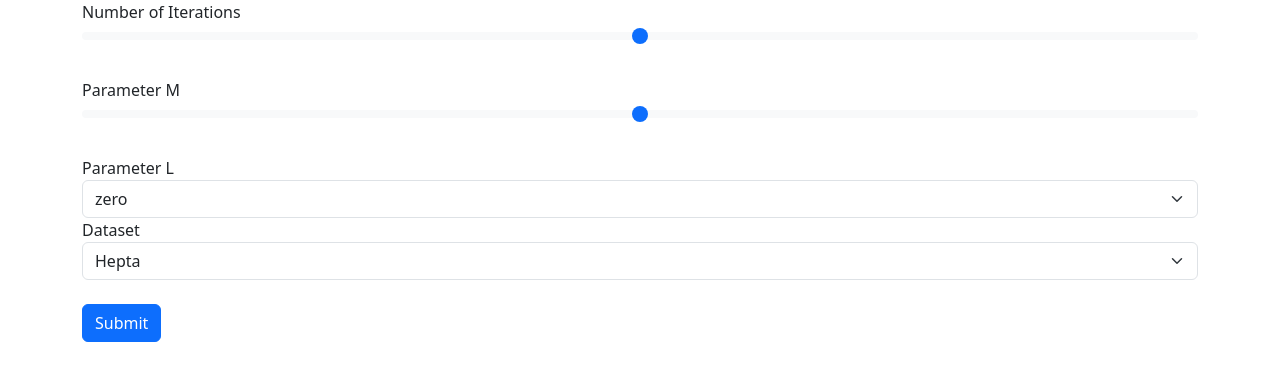
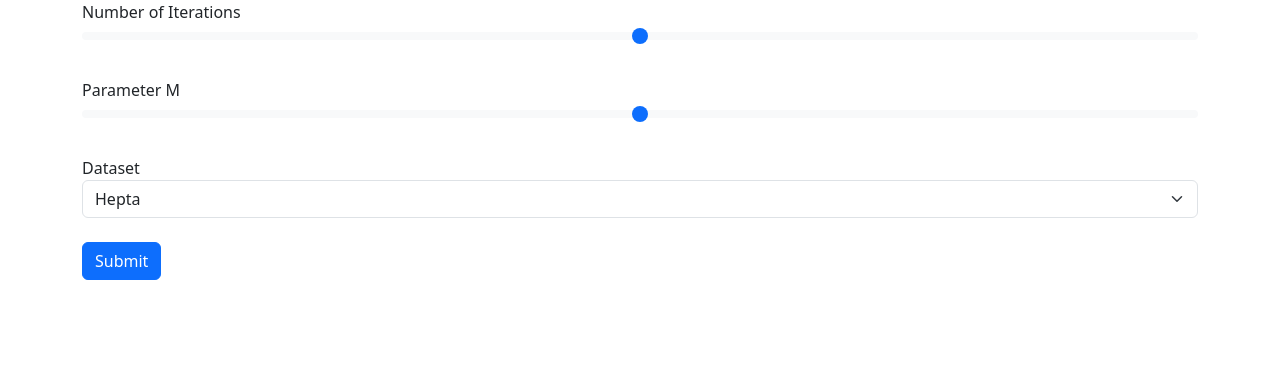
Before and after one commit to haniehm26/FCM-CMA-ES, a Flask app: page /fcm in a window 1280 px wide. Shown: the part 56-437 px from the top of the page. Run offline with Flask 3, Linux system fonts and the light colour scheme.

Commit message:
remove L parameter

```diff
--- a/templates/fcm.html
+++ b/templates/fcm.html
@@ -12,14 +12,6 @@
         <input type="range" class="form-range" id="m-param" name="m-param" min="1" max="10" step="0.5"
             oninput="this.nextElementSibling.value = this.value">
         <output class="form-text"></output>
-    </div>
-    <div class="form-group">
-        <label for="l-param">Parameter L</label>
-        <select id="l-param" name="l-param" class="form-select">
-            <option value="zero">zero</option>
-            <option value="linear">linear</option>
-            <option value="success_rule">1/5 success rule</option>
-        </select>
     </div>
     <div class="form-group">
         <label for="dataset">Dataset</label>
```
